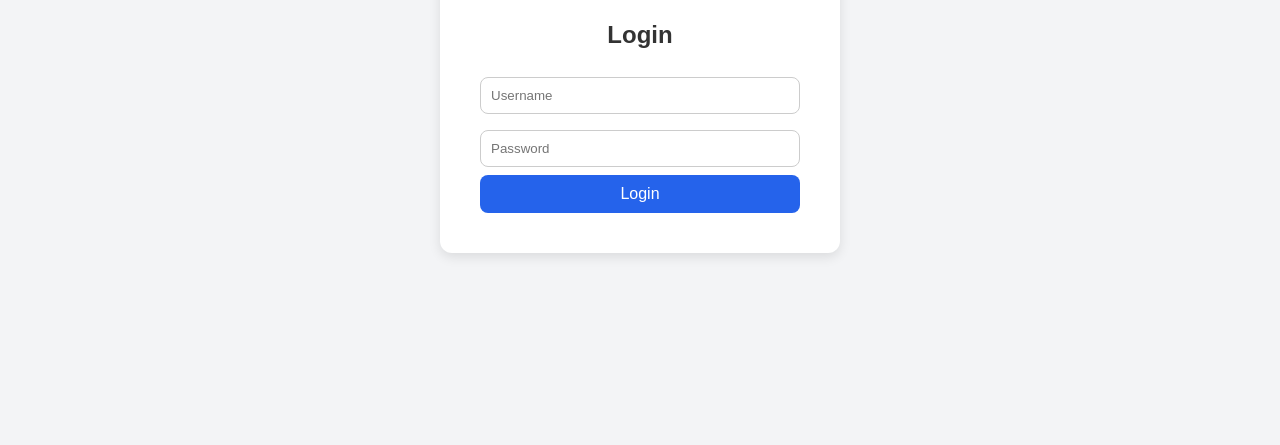
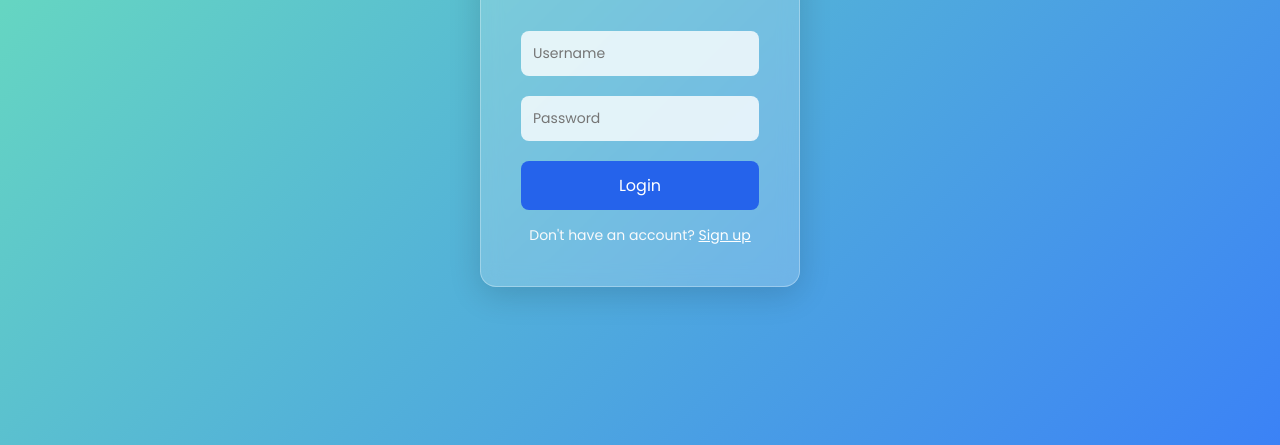
Before and after one commit to nitishbheema/ihl-assignment, a plain HTML site: page index.html in a window 1280 px wide. Shown: the part 355-800 px from the top of the page. Drawn offline with Linux system fonts and the light colour scheme.

Commit message:
Update index.html

```diff
--- a/index.html
+++ b/index.html
@@ -1,81 +1,105 @@
 <!DOCTYPE html>
-<html lang="en">
-<head>
-  <meta charset="UTF-8" />
-  <m<!DOCTYPE html>
 <html lang="en">
 <head>
   <meta charset="UTF-8" />
   <meta name="viewport" content="width=device-width, initial-scale=1.0" />
   <title>Login Page</title>
+  <link href="https://fonts.googleapis.com/css2?family=Poppins:wght@400;600&display=swap" rel="stylesheet">
   <style>
+    * {
+      margin: 0;
+      padding: 0;
+      box-sizing: border-box;
+      font-family: "Poppins", sans-serif;
+    }
+
     body {
-      font-family: Arial, sans-serif;
-      background-color: #f3f4f6;
+      min-height: 100vh;
       display: flex;
       justify-content: center;
       align-items: center;
-      height: 100vh;
-      margin: 0;
+      background: linear-gradient(135deg, #6EE7B7, #3B82F6);
     }
 
     .login-container {
-      background-color: #fff;
+      background: rgba(255, 255, 255, 0.2);
+      backdrop-filter: blur(10px);
+      border-radius: 16px;
       padding: 40px;
-      border-radius: 12px;
-      box-shadow: 0 4px 12px rgba(0, 0, 0, 0.1);
       width: 320px;
       text-align: center;
+      box-shadow: 0 8px 32px rgba(0, 0, 0, 0.15);
+      border: 1px solid rgba(255, 255, 255, 0.3);
     }
 
     .logo {
-      width: 100px;
-      height: 100px;
+      width: 90px;
+      height: 90px;
       border-radius: 50%;
       margin-bottom: 20px;
       object-fit: cover;
+      border: 2px solid #fff;
     }
 
     h2 {
-      margin-bottom: 20px;
-      color: #333;
+      margin-bottom: 24px;
+      color: #fff;
+      font-weight: 600;
     }
 
     input[type="text"],
     input[type="password"] {
       width: 100%;
-      padding: 10px;
-      margin: 8px 0;
-      border: 1px solid #ccc;
+      padding: 12px;
+      margin: 10px 0;
+      border: none;
       border-radius: 8px;
-      box-sizing: border-box;
+      outline: none;
+      background: rgba(255, 255, 255, 0.8);
+      font-size: 14px;
     }
 
     button {
       background-color: #2563eb;
       color: white;
       border: none;
-      padding: 10px;
+      padding: 12px;
       width: 100%;
       border-radius: 8px;
       cursor: pointer;
       font-size: 16px;
+      margin-top: 10px;
+      transition: all 0.3s ease;
     }
 
     button:hover {
-      background-color: #1d4ed8;
+      background-color: #1e40af;
+      transform: scale(1.02);
+    }
+
+    p {
+      margin-top: 15px;
+      color: #f9fafb;
+      font-size: 14px;
+    }
+
+    a {
+      color: #fff;
+      text-decoration: underline;
     }
   </style>
 </head>
 <body>
   <div class="login-container">
+    <!-- Replace logo.png with your actual image file name -->
     <img src="logo.png" alt="Logo" class="logo" />
-    <h2>Login</h2>
+    <h2>Welcome Back</h2>
     <form>
       <input type="text" placeholder="Username" required />
       <input type="password" placeholder="Password" required />
       <button type="submit">Login</button>
     </form>
+    <p>Don't have an account? <a href="#">Sign up</a></p>
   </div>
 </body>
 </html>
```
